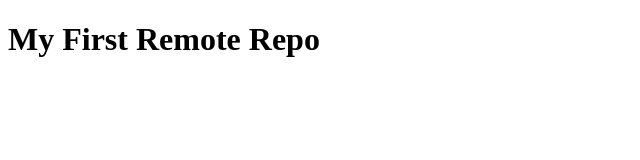
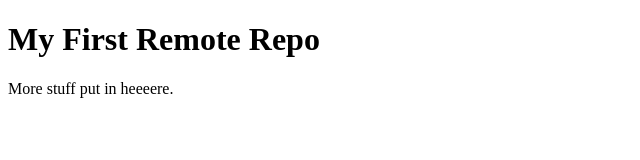
Before and after one commit to cbandrow-zz/github-intro, a plain HTML site: page index.html in a window 1280 px wide. Shown: the whole page, without its empty margins (0-640 px from the left). Drawn offline with Linux system fonts and the light colour scheme.

Commit message:
add paragraph

```diff
--- a/index.html
+++ b/index.html
@@ -6,5 +6,6 @@
   </head>
   <body>
     <h1>My First Remote Repo</h1>
+    <p>More stuff put in heeeere.</p>
   </body>
 </html>
```
